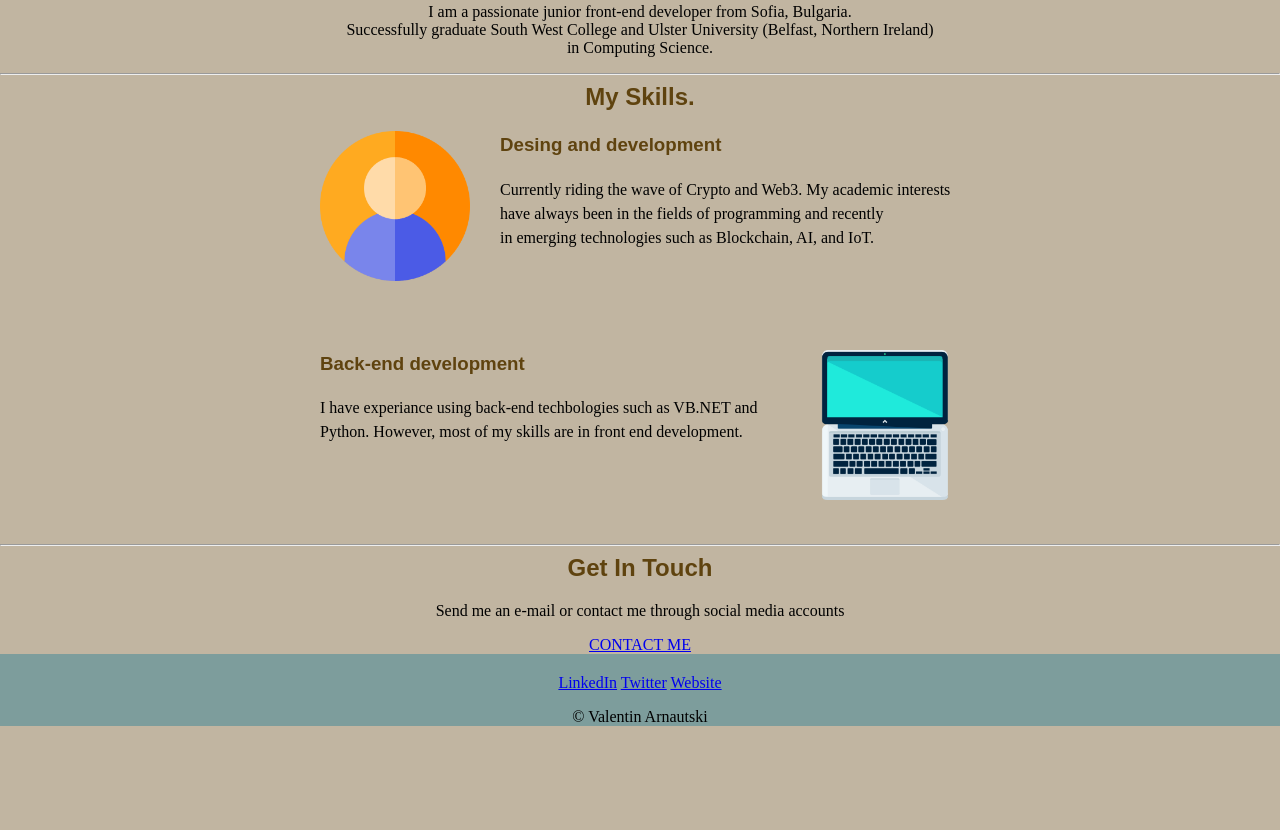
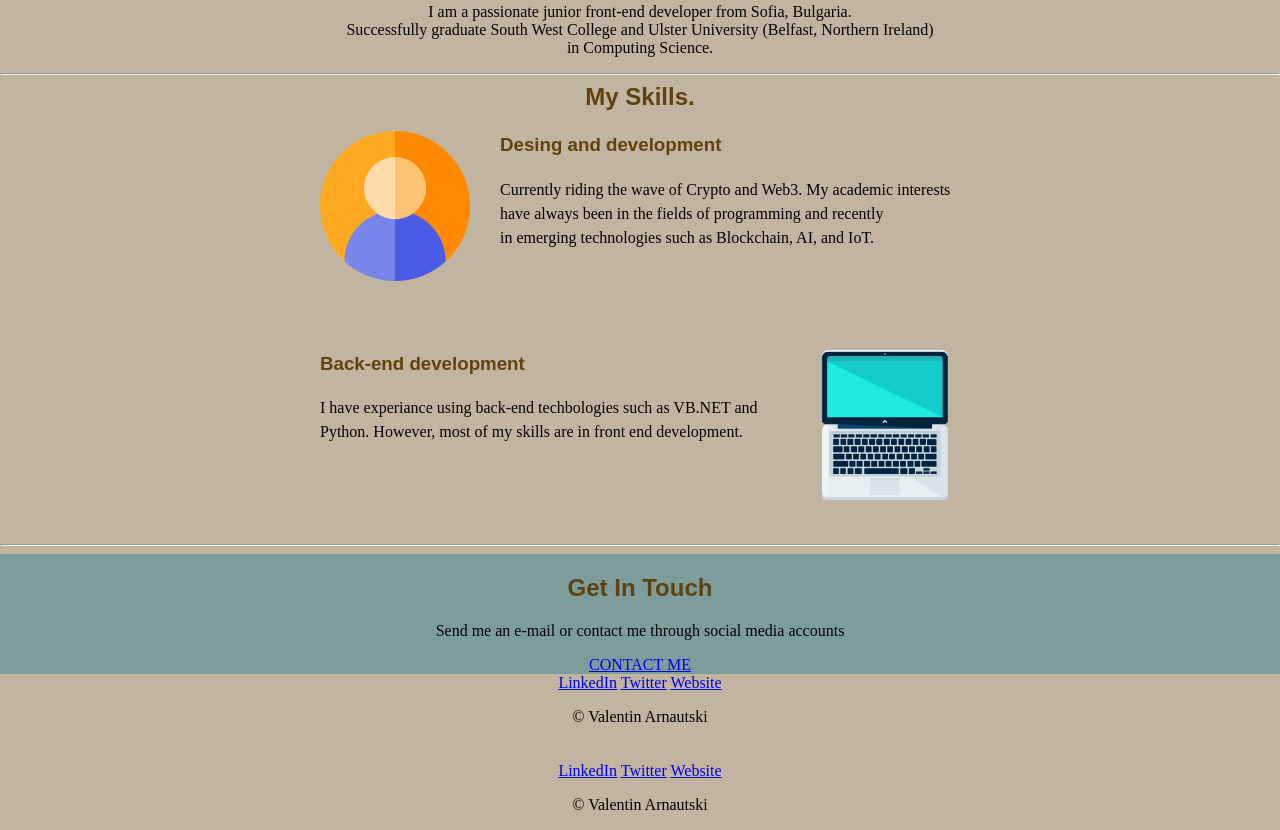
Before and after one commit to ValentinAr7/JS-BackEnd-Exercises, a plain HTML site: page CSS - My site/index.html in a window 1280 px wide. Shown: the part 728-1558 px from the top of the page. Before the commit the page ends 1490 px from the top, so only its background shows below. Drawn offline with Linux system fonts and the light colour scheme.

Commit message:
bottom containeerr

```diff
--- a/CSS - My site/index.html
+++ b/CSS - My site/index.html
@@ -57,6 +57,9 @@
       </div>
 
     <hr>
+
+
+  <div class="bottom-container">
     <div class="contact-me">
       <h2>Get In Touch</h2>
       <h3></h3>
@@ -64,9 +67,14 @@
       <a class="btn" href="mailto:name@email.com">CONTACT ME</a>
     </div>
   </div>
+  <a class="footer-link" href="https://www.linkedin.com/">LinkedIn</a>
+  <a class="footer-link" href="https://twitter.com/">Twitter</a>
+  <a class="footer-link" href="https://www.appbrewery.co/">Website</a>
+  <p>© Valentin Arnautski</p>
+</div>
+  </div>
 
-
-  <div class="bottom-container">
+  </div>
     <a class="footer-link" href="https://www.linkedin.com/">LinkedIn</a>
     <a class="footer-link" href="https://twitter.com/">Twitter</a>
     <a class="footer-link" href="https://www.appbrewery.co/">Website</a>
```
